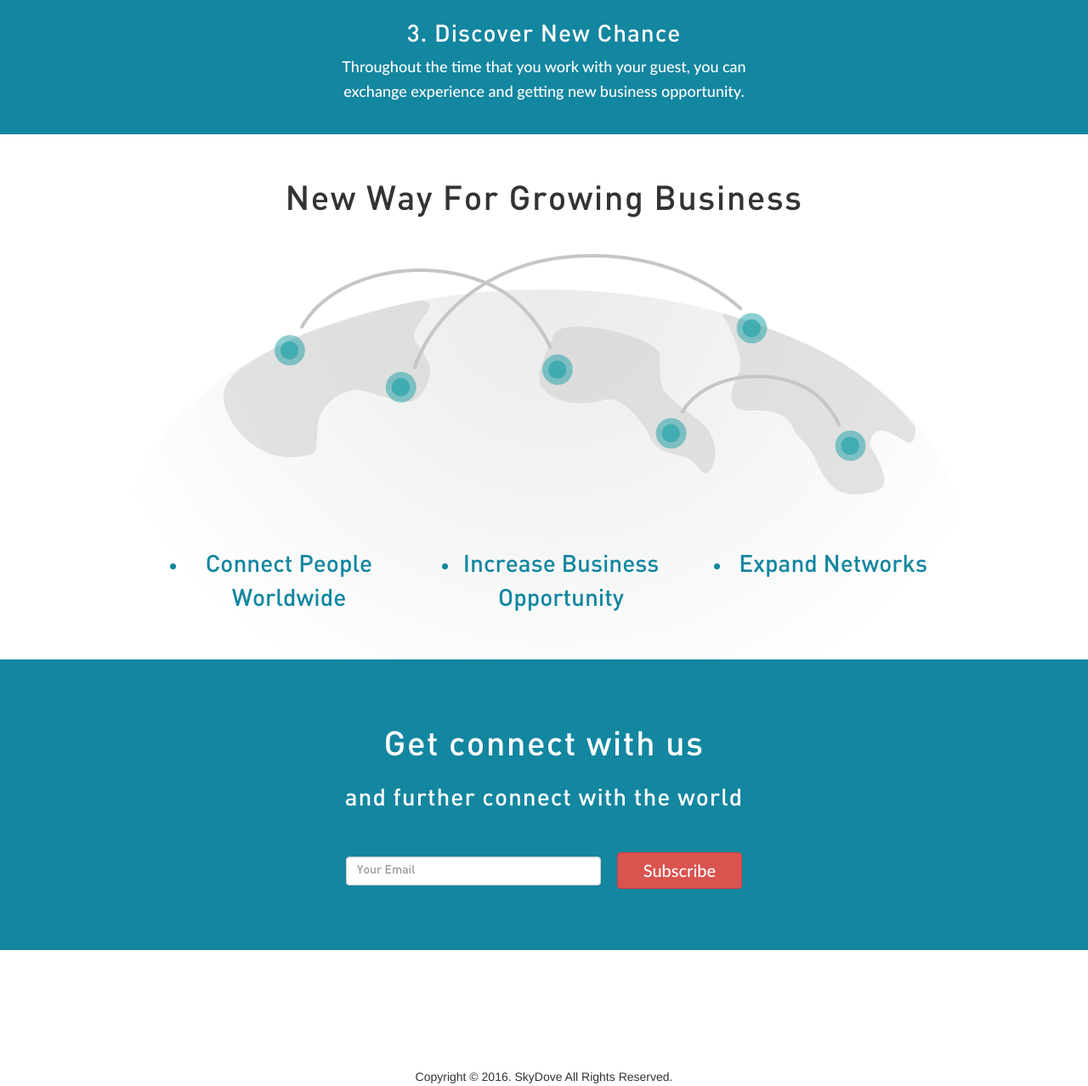
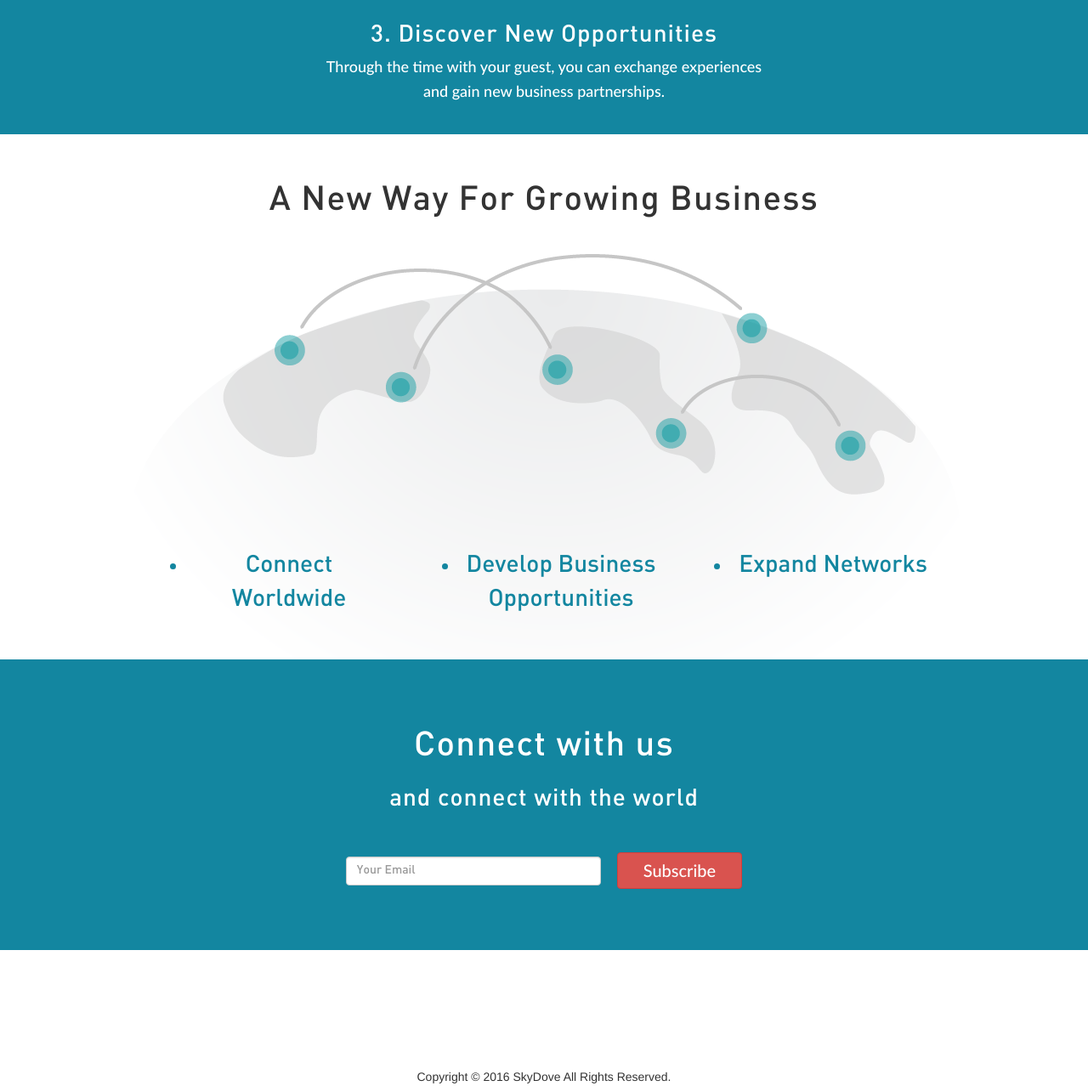
Before and after one commit to skydoveapp/prelaunch-landing, a plain HTML site: page index.html in a window 1280 px wide. Shown: the part 2162-3440 px from the top of the page at 85% size. Drawn offline with Linux system fonts and the light colour scheme.

Commit message:
sync master

```diff
--- a/index.html
+++ b/index.html
@@ -24,35 +24,35 @@
             </section>
             <section class="text-center how-it-works">
                 <h2>How it works</h2>
-                <img src="images/howitworks1.png" alt="Offer Your Empty Seat" />
-                <h3>1. Offer Your Empty Seat</h3>
-                <p>Giving us the empty seat detail, including what equipment you share and how much you wants to get from your guest.</p>
+                <img src="images/howitworks1.png" alt="Share Your open Seat" />
+                <h3>1. Share Your open Seat</h3>
+                <p>Give us the seat details, including what equipment you will share and your rates.</p>
             </section>
             <section class="text-center how-it-works">
-                <img src="images/howitworks2.png" alt="Matching With The Guest" />
-                <h3>2. Matching With The Guest</h3>
-                <p>We helped you getting business traveller around the world to fit the one to match your needs.</p>
+                <img src="images/howitworks2.png" alt="Match With A Guest" />
+                <h3>2. Match With A Guest</h3>
+                <p>We help you approach business travellers around the world to find the one that fits.</p>
             </section>
             <section class="text-center how-it-works">
-                <img src="images/howitworks3.png" alt="Discover New Chance" />
-                <h3>3. Discover New Chance</h3>
-                <p>Throughout the time that you work with your guest, you can exchange experience and getting new business opportunity.</p>
+                <img src="images/howitworks3.png" alt="Discover New Opportunities" />
+                <h3>3. Discover New Opportunities</h3>
+                <p>Through the time with your guest, you can exchange experiences and gain new business partnerships.</p>
             </section>
             <section class="text-center growing-business">
-                <h2>New Way For Growing Business</h2>
+                <h2>A New Way For Growing Business</h2>
                 <div class="image-container">
-                    <img src="images/growingbusiness.png" alt="New Way For Growing Business" />
+                    <img src="images/growingbusiness.png" alt="A New Way For Growing Business" />
                 </div>
                 <ul class="benefit">
-                    <li>Connect People Worldwide</li>
-                    <li>Increase Business Opportunity</li>
+                    <li>Connect Worldwide</li>
+                    <li>Develop Business Opportunities</li>
                     <li>Expand Networks</li>
                 </ul>
             </section>
             <section class="text-center subscribe">
                 <div class="banner">
-                    <h2>Get connect with us</h2>
-                    <h3>and further connect with the world</h3>
+                    <h2>Connect with us</h2>
+                    <h3>and connect with the world</h3>
                     <form action="//skydoveapp.us12.list-manage.com/subscribe/post?u=a7f73a6fcc4f48febe55c1a50&amp;id=42ff087949" method="post" name="mc-embedded-subscribe-form" target="_blank" novalidate class="form-inline" id="subscribe-form">
                         <input type="email" class="form-control" name="EMAIL" placeholder="Your Email">
                         <!-- real people should not fill this in and expect good things - do not remove this or risk form bot signups-->
@@ -63,7 +63,7 @@
                     </form>
                 </div>
             </section>
-            <div class="copyright text-center">Copyright © 2016. SkyDove All Rights Reserved.</div>
+            <div class="copyright text-center">Copyright © 2016 SkyDove All Rights Reserved.</div>
         </div>
 
         <!-- Google Analytics: change UA-XXXXX-X to be your site's ID. -->
```
